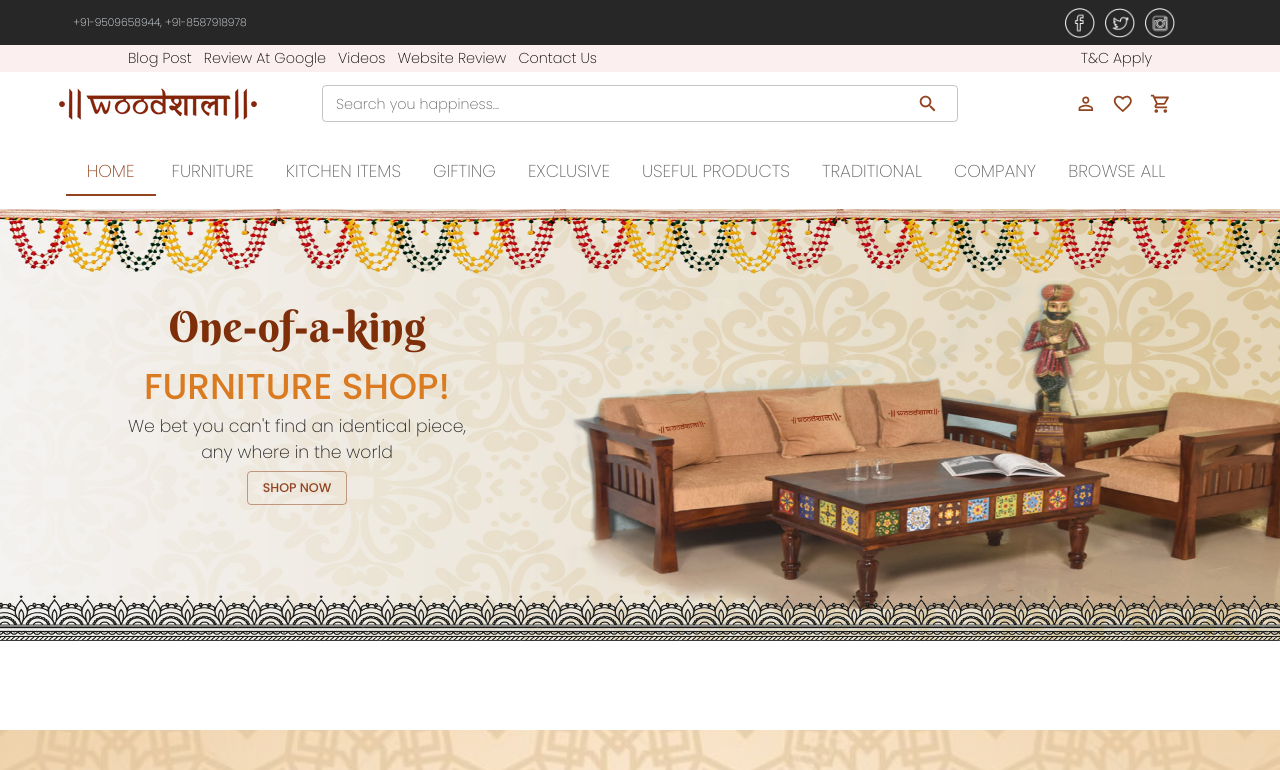
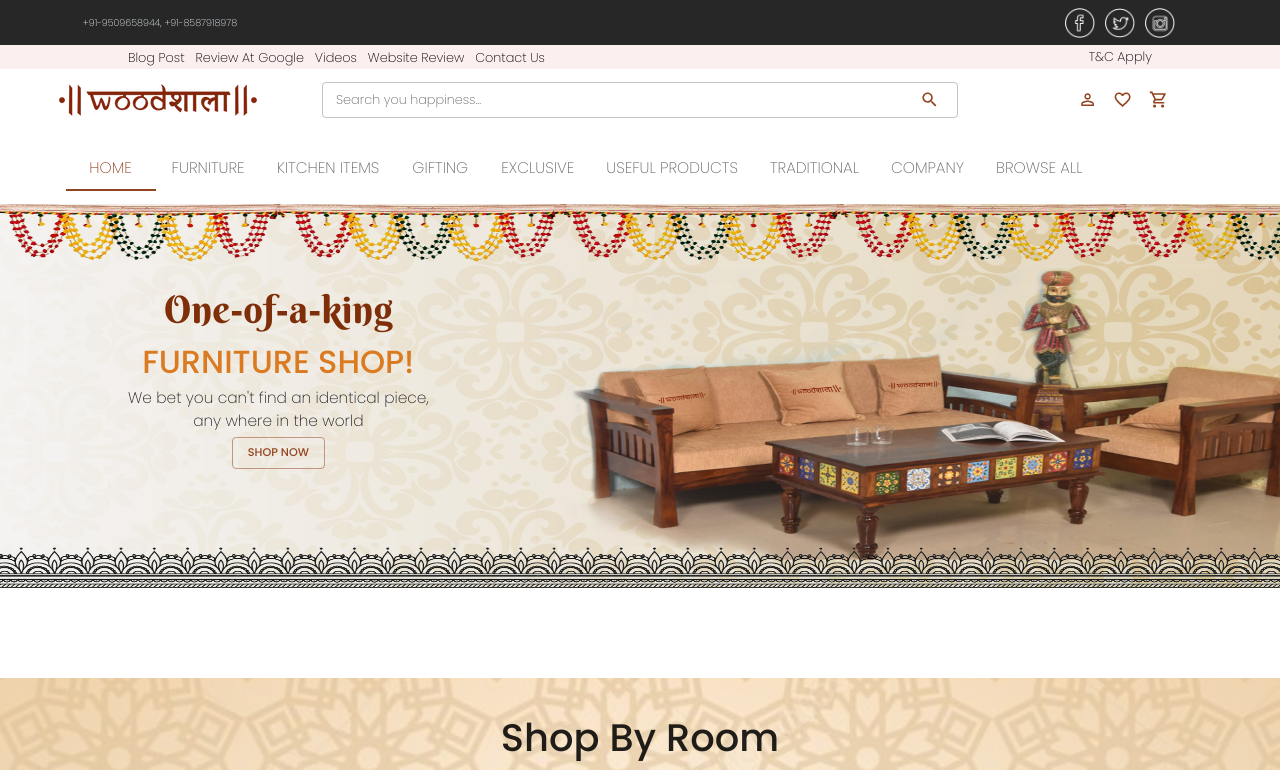
Before and after one commit to bitwittech/woodsala-site-frontend, a React (Create React App) app: page / in a window 1280 px wide. Shown: the top 770 px of the page. Built offline with nearby package versions, Linux system fonts and the light colour scheme.

Commit message:
Add : CSS changes

```diff
--- a/src/components/Checkout.js
+++ b/src/components/Checkout.js
@@ -184,6 +184,7 @@ export default function Checkout() {
               message: response.data.message || "Something Went Wrong !!!",
             }
           });
+
         } else {
 
           dispatch({
--- a/src/index.css
+++ b/src/index.css
@@ -17,24 +17,25 @@ code {
 }
 
 html {
-    font-size: 85% !important;
+    font-size: 80% !important;
 }
 
 
 /* // utility alert */
 
 
-/*
+
 .alert {
-    font-size: 1rem !important;
-} */
+    font-size: 1.2rem !important;
+    font-weight : 400 !important;
+}
 
 .snackbar div {
     display: flex !important;
     align-items: center !important;
 }
 
-@media (min-width: 500px) {
+@media  screen and (max-width: 500px) {
     .alert {
         font-size: 1.5rem !important;
     }
```
